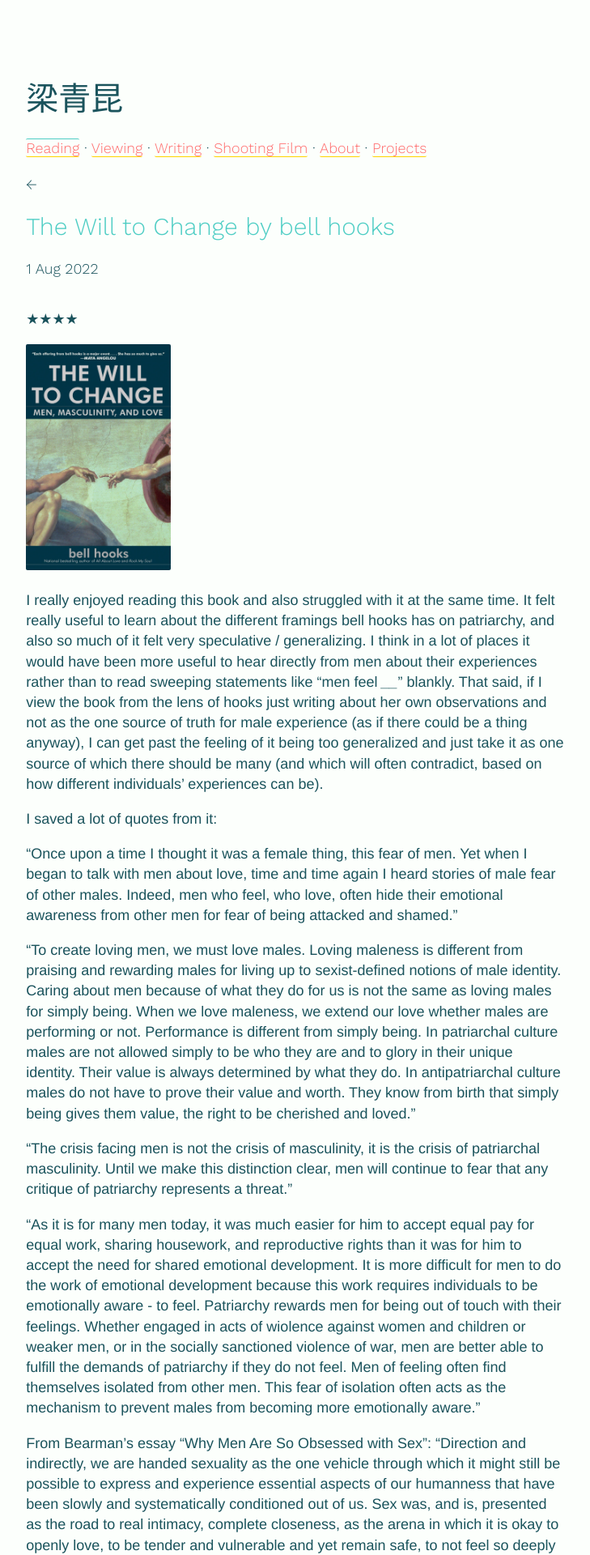
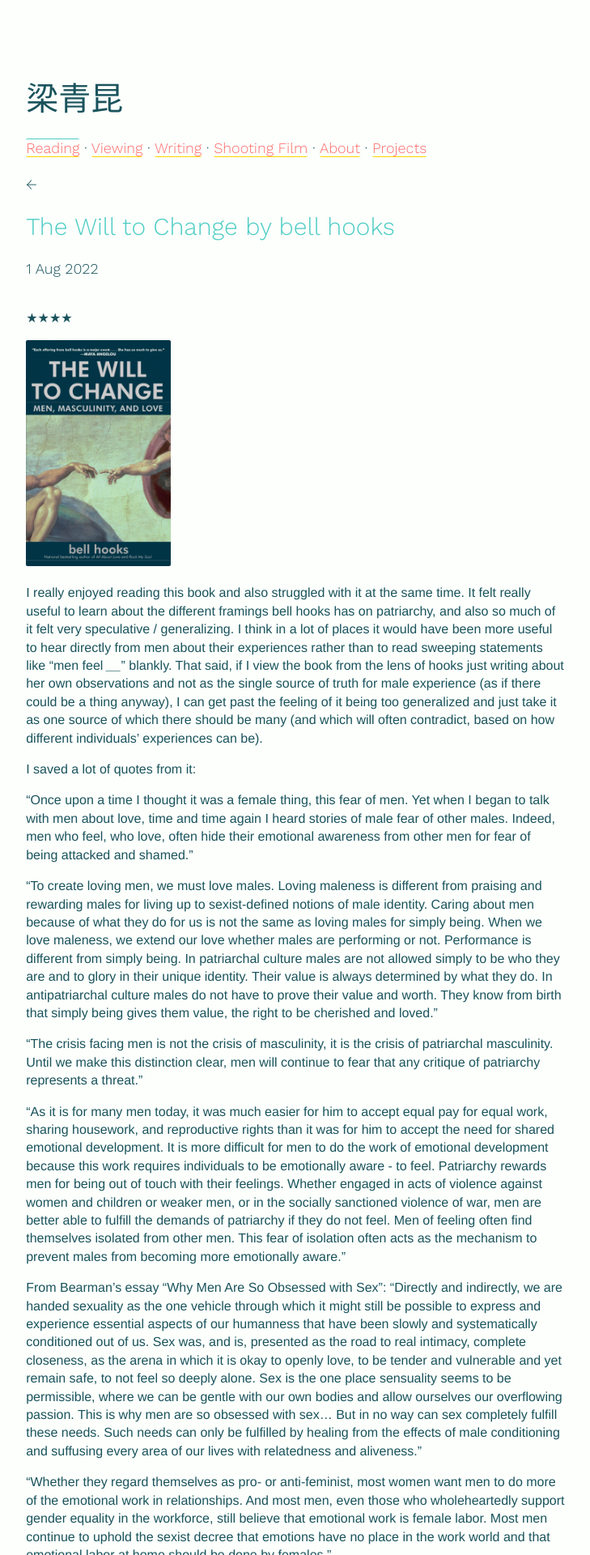
Before and after one commit to quinnleong/quinnleong.github.io, a Jekyll site: the page built from _reading/2022-08-01-the-will-to-change.md, in a window 1280 px wide. Shown: the top 1920 px of the page at 81% size, without its empty margins (275-1004 px from the left). Built offline with Jekyll 4.4.1, drawn with Linux system fonts in a browser that asks for light colours; some of the changed text lies outside the part shown.

Commit message:
More bell hooks etc

```diff
--- a/_reading/2022-08-01-the-will-to-change.md
+++ b/_reading/2022-08-01-the-will-to-change.md
@@ -12,7 +12,7 @@
 the different framings bell hooks has on patriarchy, and also so much of it felt very speculative / generalizing.
 I think in a lot of places it would have been more useful to hear directly from men about their experiences rather
 than to read sweeping statements like "men feel ____" blankly. That said, if I view the book from the lens
-of hooks just writing about her own observations and not as the one source of truth for male experience (as if
+of hooks just writing about her own observations and not as the single source of truth for male experience (as if
 there could be a thing anyway), I can get past the feeling of it being too generalized and just take it as one
 source of which there should be many (and which will often contradict, based on how different individuals' experiences can be).
 
@@ -24,17 +24,17 @@
 
 "The crisis facing men is not the crisis of masculinity, it is the crisis of patriarchal masculinity. Until we make this distinction clear, men will continue to fear that any critique of patriarchy represents a threat."
 
-"As it is for many men today, it was much easier for him to accept equal pay for equal work, sharing housework, and reproductive rights than it was for him to accept the need for shared emotional development. It is more difficult for men to do the work of emotional development because this work requires individuals to be emotionally aware - to feel. Patriarchy rewards men for being out of touch with their feelings. Whether engaged in acts of wiolence against women and children or weaker men, or in the socially sanctioned violence of war, men are better able to fulfill the demands of patriarchy if they do not feel. Men of feeling often find themselves isolated from other men. This fear of isolation often acts as the mechanism to prevent males from becoming more emotionally aware."
+"As it is for many men today, it was much easier for him to accept equal pay for equal work, sharing housework, and reproductive rights than it was for him to accept the need for shared emotional development. It is more difficult for men to do the work of emotional development because this work requires individuals to be emotionally aware - to feel. Patriarchy rewards men for being out of touch with their feelings. Whether engaged in acts of violence against women and children or weaker men, or in the socially sanctioned violence of war, men are better able to fulfill the demands of patriarchy if they do not feel. Men of feeling often find themselves isolated from other men. This fear of isolation often acts as the mechanism to prevent males from becoming more emotionally aware."
 
 From Bearman's essay "Why Men Are So Obsessed with Sex":
-"Direction and indirectly, we are handed sexuality as the one vehicle through which it might still be possible to express and experience essential aspects of our humanness that have been slowly and systematically conditioned out of us. Sex was, and is, presented as the road to real intimacy, complete closeness, as the arena in which it is okay to openly love, to be tender and vulnerable and yet remain safe, to not feel so deeply alone. Sex is the one place sensuality seems to be permissible, where we can be gentle with our own bodies and allow ourselves our overflowing passion. This is why men are so obsessed with sex... But in no way can sex completely fulfill these needs. Such needs can only be fulfilled by healing from the effects of male conditioning and suffusing every area of our lives with relatedness and aliveness."
+"Directly and indirectly, we are handed sexuality as the one vehicle through which it might still be possible to express and experience essential aspects of our humanness that have been slowly and systematically conditioned out of us. Sex was, and is, presented as the road to real intimacy, complete closeness, as the arena in which it is okay to openly love, to be tender and vulnerable and yet remain safe, to not feel so deeply alone. Sex is the one place sensuality seems to be permissible, where we can be gentle with our own bodies and allow ourselves our overflowing passion. This is why men are so obsessed with sex... But in no way can sex completely fulfill these needs. Such needs can only be fulfilled by healing from the effects of male conditioning and suffusing every area of our lives with relatedness and aliveness."
 
 "Whether they regard themselves as pro- or anti-feminist, most women want men to do more of the emotional work in relationships. And most men, even those who wholeheartedly support gender equality in the workforce, still believe that emotional work is female labor. Most men continue to uphold the sexist decree that emotions have no place in the work world and that emotional labor at home should be done by females."
 
 Quoting Victor Seidler in _Rediscovering Masculinity_:
-"'I have learned how hard it is to give myself time, even an hour for myself a day. There are always things I am supposed to be doing. A feeling of panic and anxiety emerges at the very thought of spending more time with myself.' He argues that most men have such a limited sense of self that they are uncertain that they possess 'selves we could want to relate to.' He contends, 'We only seem to learn that the "self" is something we have to control tightly, since otherwise it might upset our plans ... We never really give ourselves much change to know ourselves better or develop more contact with ourselves, since ... all this threatens the "control" we have been brought up to identify our masculinity with. We feel trapped, though we do not know how we are constantly remaking this trap for ourselves.'"
+"'I have learned how hard it is to give myself time, even an hour for myself a day. There are always things I am supposed to be doing. A feeling of panic and anxiety emerges at the very thought of spending more time with myself.' He argues that most men have such a limited sense of self that they are uncertain that they possess 'selves we could want to relate to.' He contends, 'We only seem to learn that the "self" is something we have to control tightly, since otherwise it might upset our plans ... We never really give ourselves much chance to know ourselves better or develop more contact with ourselves, since ... all this threatens the "control" we have been brought up to identify our masculinity with. We feel trapped, though we do not know how we are constantly remaking this trap for ourselves.'"
 
-"Competition with other men in the workplace can make it all the more difficult for men to express feelings or to take time along. The male who seeks solitude in the workplace, especially during downtimes, is seen as suspect. Yet when men gather together at work, they rarely have meaningful conversations. They jeer, they grandstand, they joke, but they do not share feelings. They relate in a scripted, limited way, careful to remain within the emotional boundaries set by patriarchal thinking about masculinity. The rules of patriarchal manhood remind them that it is their duty as men to refuse relatedness."
+"Competition with other men in the workplace can make it all the more difficult for men to express feelings or to take time alone. The male who seeks solitude in the workplace, especially during downtimes, is seen as suspect. Yet when men gather together at work, they rarely have meaningful conversations. They jeer, they grandstand, they joke, but they do not share feelings. They relate in a scripted, limited way, careful to remain within the emotional boundaries set by patriarchal thinking about masculinity. The rules of patriarchal manhood remind them that it is their duty as men to refuse relatedness."
 
 "Although women with class privilege such as Susan Faludi or Susan Bordo who write about men express surprise that most men do not see themselves as powerful, women who have been raised in poor and working-class homes have always been acutely aware of the emotional pain of the men in their lives and of their work dissatisfactions. Had Susan Faludi read the work of feminist women of color writing about the poor and working-class men whom we know most intimately, she would not have been 'surprised' to find masses of men troubled and discontent. Women with class privilege have been the only group who have perpetuated the notion that men are all-powerful, because often the men in their families _were_ all powerful."
 
@@ -43,19 +43,19 @@
 
 "Teachers of children see gender equality mostly in terms of ensuring that girls get to have the same privileges and rights as boys within the existing social structures; they do not see it in terms of granting boys the same rights as girls – for instance, the right to choose not to engage in aggressive or violent play, they right to play with dolls, to play dress up, to wear costumes of either gender, the right to choose."
 
-"Many of the critics who have written about masculinity suggest that we need to do away with the term, that we need 'an end to manhood.' Yet such a stance furthers the notion that there is something inherently evil, bad, or unworthy about maleness. It is a stance that seems to be more a reaction to patriarchal masculinity than a creative loving response that can separate maleness and manhood from all the identifying traits patriarchy has imposted on the sale that has a penis. Our work of love should be to reclaim masculinity and not allow it to be held hostage to patriarchal domination. There is a creative, life-sustaining, life-enhancing place for the masculine in nondominator culture. And those of us committed to ending patriarchy can touch the hearts of real men where they live, not by demanding that they give up manhood or maleness, but by asking that they allow its meaning to be transformed, that they become disloyal to patriarchal masculinity in order to find a place for the masculine that does not make it synonymous with domination or the will to do violence."
+"Many of the critics who have written about masculinity suggest that we need to do away with the term, that we need 'an end to manhood.' Yet such a stance furthers the notion that there is something inherently evil, bad, or unworthy about maleness. It is a stance that seems to be more a reaction to patriarchal masculinity than a creative loving response that can separate maleness and manhood from all the identifying traits patriarchy has imposted on the self that has a penis _[I would definitely not use this cis-centric / transphobic language to describe who has these things imposed on them, but alas]_. Our work of love should be to reclaim masculinity and not allow it to be held hostage to patriarchal domination. There is a creative, life-sustaining, life-enhancing place for the masculine in nondominator culture. And those of us committed to ending patriarchy can touch the hearts of real men where they live, not by demanding that they give up manhood or maleness, but by asking that they allow its meaning to be transformed, that they become disloyal to patriarchal masculinity in order to find a place for the masculine that does not make it synonymous with domination or the will to do violence."
 
-"Feminist masculinity does not reproduce the notion that maleness has this reactionary, wild, uncontrolled component; instead it assures men and those of us who care about men that we need not fear male loss of control. The power of patriarchy has been to make maleness feared and to make men feel that it is better to be feared than to be loved. Whether they can confess this or not, men know that it just is not true. This fear of maleness that they inspire estranges men from every female in their lives to greater or lesser degrees, and men feel the loss. Ultimately, one of the emotional costs of allegiance to patriarchy is to be seen as unworthy of trust. If women and girls in patriarchal culture are taught to see every male, including males with whom we are intimate, as potential rapists and murderers, then we cannot offer them our trust, and without trust there is no love." [I'd argue beyond potential rapists and murderers, there's a lesser distrust that's simply "he might lose control" (e.g. in anger and yell at me) or "he cannot be trusted with hard conversations or with my emotions"]
+"Feminist masculinity does not reproduce the notion that maleness has this reactionary, wild, uncontrolled component; instead it assures men and those of us who care about men that we need not fear male loss of control. The power of patriarchy has been to make maleness feared and to make men feel that it is better to be feared than to be loved. Whether they can confess this or not, men know that it just is not true. This fear of maleness that they inspire estranges men from every female in their lives to greater or lesser degrees, and men feel the loss. Ultimately, one of the emotional costs of allegiance to patriarchy is to be seen as unworthy of trust. If women and girls in patriarchal culture are taught to see every male, including males with whom we are intimate, as potential rapists and murderers, then we cannot offer them our trust, and without trust there is no love." _[I'd argue that alongside the potential for rape or murder, there's also a lesser distrust that's simply "he might lose control" (e.g. in anger and yell at me) or "he cannot be trusted with hard conversations or with my emotions", and that those forms of distrust also erode avenues of intimacy, and maybe even in a more insidious way because they can be so normalized as just "the way things are" or reasonable expectations to have for a male partner.]_
 
 "In our actual lives the imperialist white-supremacist policies of our government lead to enactments of rituals of white-male violent domination of a darker universe, as in both the Gulf War and the most recent war against Iraq. By making it appear that the threatening masculinity – the rapist, the terrorist, the murderer – is really a dark other, white male patriarchs are able to deflect attention away from their own misogyny, from their violence against women and children."
 
 Terrence Real:
-"As Will Hunting shows us, a man cannot connect with others and remain cut off from his own heart. Intimacy generates too many raw feelings. Contending with them is requisite work for staying close. Yet the stoicism of disconnection, the strategy of avoiding one's feelings, is precisely the value in which boys are schooled.... Empathy to oneself and others lies in a realm that has remained devalued and unexplored – the domain of women.... Both the roots of Will's pain and also his entitlement to run from it, inflicting it instead, on those he most cases for, lie at the heart of patriarchy – the masculine code into which all boys are inducted."
+"As Will Hunting shows us [in the film Good Will Hunting], a man cannot connect with others and remain cut off from his own heart. Intimacy generates too many raw feelings. Contending with them is requisite work for staying close. Yet the stoicism of disconnection, the strategy of avoiding one's feelings, is precisely the value in which boys are schooled.... Empathy to oneself and others lies in a realm that has remained devalued and unexplored – the domain of women.... Both the roots of Will's pain and also his entitlement to run from it, inflicting it instead, on those he most cares for, lie at the heart of patriarchy – the masculine code into which all boys are inducted."
 
 "Learning to dissumlate, men learn to cover up their rage, their sense of powerlessness. Yet when men learn to create a false self as a way to maintain male domination, they have no sound basis on which to build healthy self-esteem. To always wear a mask as a way of asserting masculine presence is to always live the lie, to be perpetually deprived of an authentic sense of identity and well-being."
 
-"One of the negative aspects of antimale feminist critiques of masculinity was the absence of any affirmation of that which is positive and potentially positive in male being. When individuals, including myself, wrote about the necessity of affirming men and identifying them as comrades in struggle, we were often labeled male-identified. The women who attached us did not understand that it was possible to critique patriarchy without hating men. Indeed, recognizing all the ways that males have been victimized by patriarchy (even though they received rewards) was a way of including men in feminist movement, welcoming their presence and honoring their contributions."
+"One of the negative aspects of antimale feminist critiques of masculinity was the absence of any affirmation of that which is positive and potentially positive in male being. When individuals, including myself, wrote about the necessity of affirming men and identifying them as comrades in struggle, we were often labeled male-identified. The women who attacked us did not understand that it was possible to critique patriarchy without hating men. Indeed, recognizing all the ways that males have been victimized by patriarchy (even though they received rewards) was a way of including men in feminist movement, welcoming their presence and honoring their contributions."
 
-"We must be willing to see boyhood differently, not as a time when boys are indoctrinated into a manhood that is about violence and death but rather as a time when boys learn to glory in the connection with others, in the revelry and joy of intimacy that is the essential human longing. We should follow the wisdom of Thomas Moore when he calls for nonpatriarchal adoration of the boy: 'What a mystery it is to be a boy, so close to death and birth, so uneducated and therefore so fresh and uncynical. We should end our disparagement of the boy, of our own immaturities, of our tardiness in growing up, of our sheet delight in beauty, of our love of the sun, of our vertical inclinations, and of our wanderings and great falls.... We could speak words of encouragement to this boy where we find him – in our friends and students, in our institutions, and in our own hearts. If we do not speak to him in this way, he will be lost, and we will have lost with him, all tenderness and grace.'"
+"We must be willing to see boyhood differently, not as a time when boys are indoctrinated into a manhood that is about violence and death but rather as a time when boys learn to glory in the connection with others, in the revelry and joy of intimacy that is the essential human longing. We should follow the wisdom of Thomas Moore when he calls for nonpatriarchal adoration of the boy: 'What a mystery it is to be a boy, so close to death and birth, so uneducated and therefore so fresh and uncynical. We should end our disparagement of the boy, of our own immaturities, of our tardiness in growing up, of our sheer delight in beauty, of our love of the sun, of our vertical inclinations, and of our wanderings and great falls.... We could speak words of encouragement to this boy where we find him – in our friends and students, in our institutions, and in our own hearts. If we do not speak to him in this way, he will be lost, and we will have lost with him, all tenderness and grace.'"
 
-"In _A Queery Geography_ Frank Browning makes the useful distinction between gay identity politics, which often closes down connection, and a commitment to eros and eroticism that widens connections: 'By erotion, I mean all the powerful attractions we might have: for mentoring and being mentored, for unrealizable flirtation, for intellectual tripping, for sweaty mateship at play and at work, for spiritual ecstasy, for being held in silent grief, for explosive rage at a common enemy, for the sublime love of friendship. All or none of these ways of loving might be connected to the fact that I usually have sex with men because all of these loves can and do happen with both men and women in my life.'"
+"In _A Queery Geography_ Frank Browning makes the useful distinction between gay identity politics, which often closes down connection, and a commitment to eros and eroticism that widens connections: 'By erotic, I mean all the powerful attractions we might have: for mentoring and being mentored, for unrealizable flirtation, for intellectual tripping, for sweaty mateship at play and at work, for spiritual ecstasy, for being held in silent grief, for explosive rage at a common enemy, for the sublime love of friendship. All or none of these ways of loving might be connected to the fact that I usually have sex with men because all of these loves can and do happen with both men and women in my life.'"
--- a/assets/css/style.css
+++ b/assets/css/style.css
@@ -69,6 +69,7 @@
 p {
 	font-family: "HelveticaNeue-Light", "Helvetica Neue Light", "Helvetica Neue", Helvetica, Arial, "Lucida Grande", sans-serif;
 	line-height: 140%;
+  font-size: 16px;
 }
 
 i {
@@ -172,7 +173,6 @@
 
 
 .about-img {
-  /* margin-top: 3vh; */
   width: 10vw;
 }
 
@@ -185,6 +185,7 @@
 
 .film-description {
   font-style: italic;
+  font-size: 16px;
 }
 
 
```
